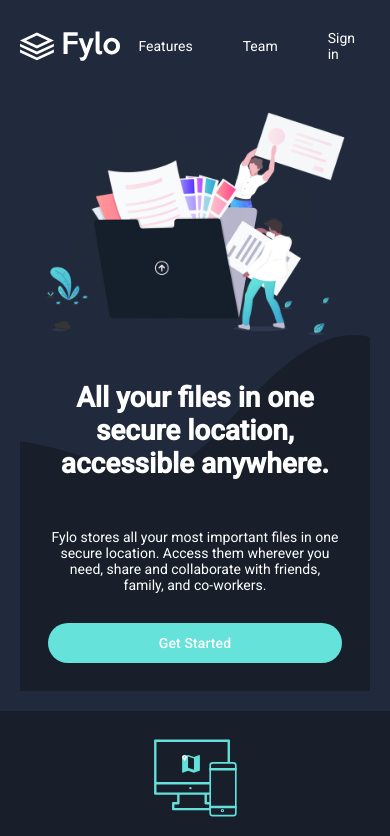
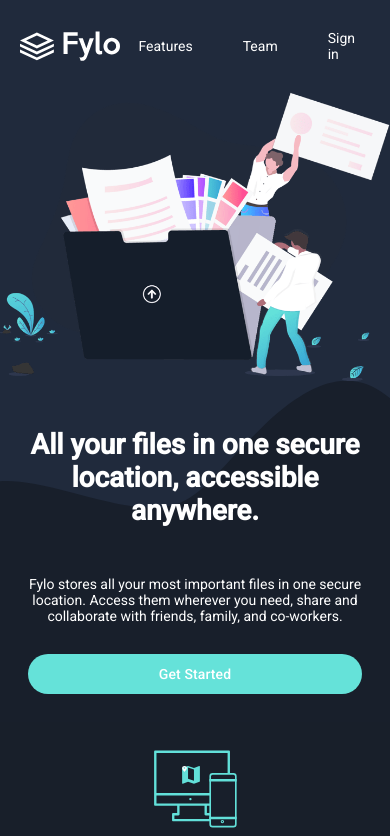
Before and after one commit to Ledelara/fylo, an Angular app: page / in a window 390 px wide. Shown: the top 836 px of the page. Built offline with nearby package versions, Linux system fonts and the light colour scheme.

Commit message:
:bug: Fix: corrigindo responsividade mobile do intro-component

```diff
--- a/src/app/modules/components/intro-component/intro-component.component.scss
+++ b/src/app/modules/components/intro-component/intro-component.component.scss
@@ -15,7 +15,6 @@
     flex-direction: column;
     text-align: center;
     gap: 20px;
-    padding: 4em;
     background-image: url('/assets/images/bg-curvy-desktop.svg');
     background-size: 100% 100%;
     background-position: center;
@@ -43,13 +42,14 @@
 @media (max-width: 768px) {
     .intro-container {
         height: auto;
-        padding: 20px;
     }
 
     .text-container {
         padding: 2em;
         background-image: url('/assets/images/bg-curvy-mobile.svg');
         background-size: cover;
+        background-position: center;
+        background-repeat: no-repeat;
     }
 
     .text-container h1, .text-container p {
@@ -62,6 +62,5 @@
 
     .intro-container img {
         width: 100%;
-        max-width: 300px;
     }
 }
```
